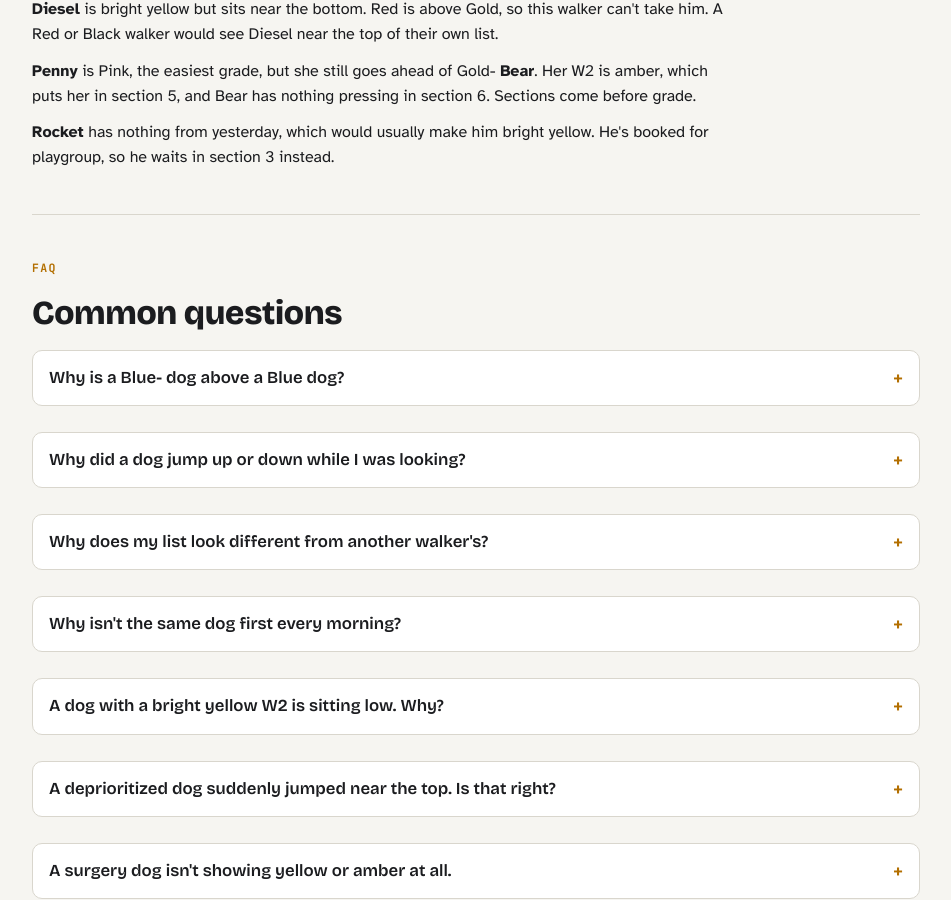
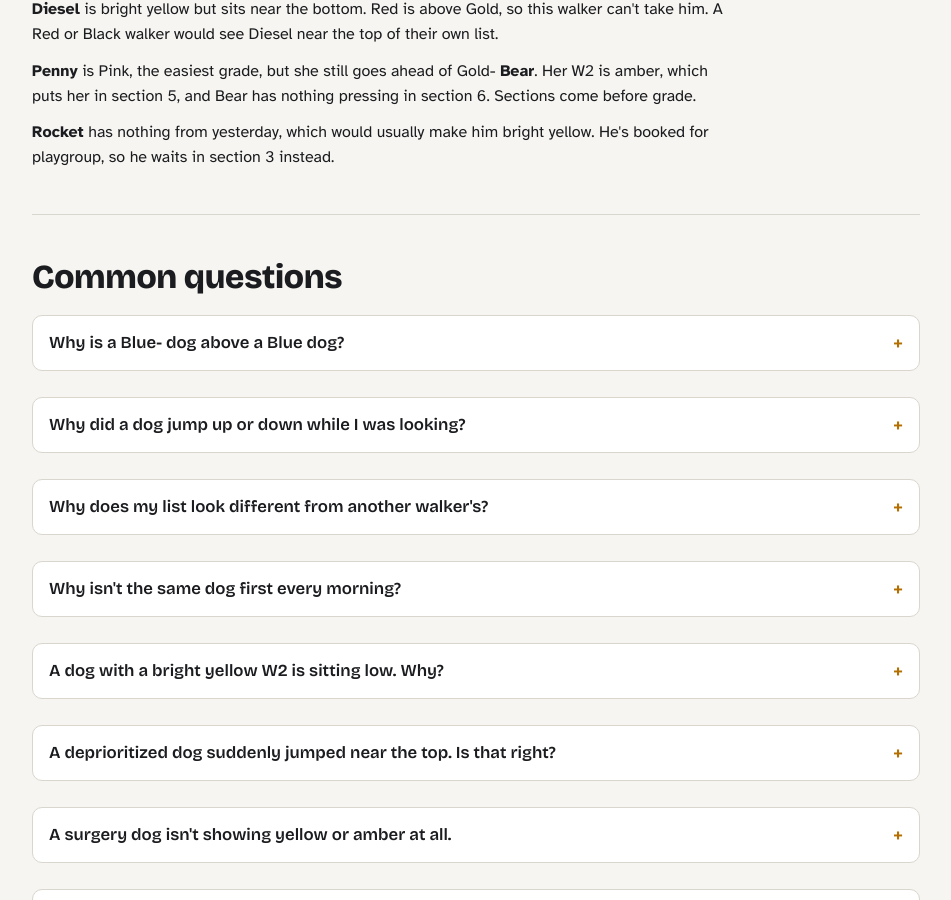
Before and after one commit to kirbsauce/dog-walker-assistant-docs, a Jekyll site: the page walk_order.html, which Jekyll copies as it is, in a window 1280 px wide and 900 px high, scrolled down 9403 px. Shown: the whole window, without its empty margins (164-1115 px from the left). Built offline with Jekyll 4.4.1, drawn with Linux system fonts in a browser that asks for light colours.

Commit message:
Remove the line above the Walk Order guide FAQ heading
Co-Authored-By: Claude Opus 5.5 <noreply@anthropic.com>
Claude-Session: https://claude.ai/code/session_01PZiBvi2USgEXnb1ynrzMrj

```diff
--- a/walk_order.html
+++ b/walk_order.html
@@ -677,7 +677,6 @@ img { max-width: 100%; }
 
 <!-- ============================================================ -->
 <section class="block" id="faq">
-  <div class="eyebrow">FAQ</div>
   <h2>Common questions</h2>
 
   <details>
```
